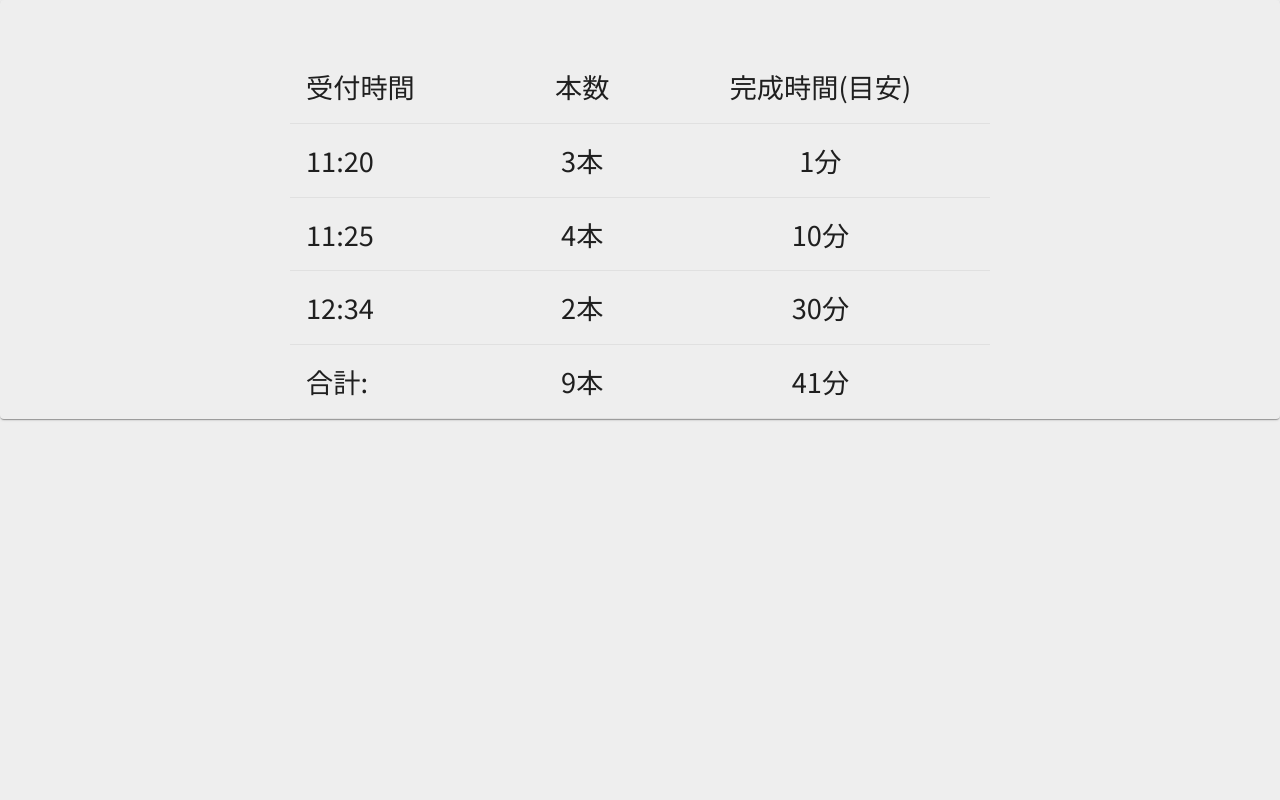
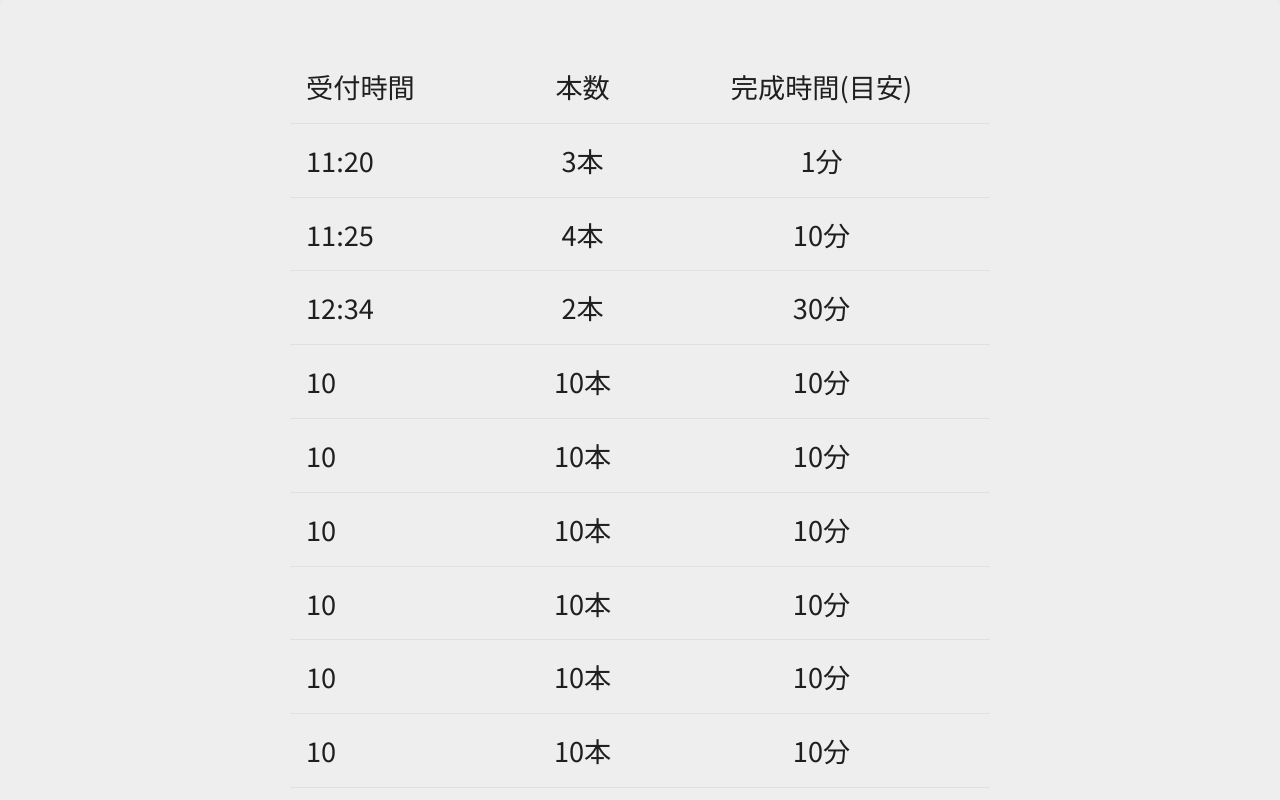
Before and after one commit to dokimiki/scfes23-foodorder, a Next.js app: page /I3/admin/potato in a window 1280 px wide. Shown: the top 800 px of the page. Built offline with nearby package versions, Linux system fonts and the light colour scheme.

Commit message:
change test data

```diff
--- a/src/app/I3/admin/potato/page.tsx
+++ b/src/app/I3/admin/potato/page.tsx
@@ -19,9 +19,9 @@ function createData(reception_time: string, quant: number, completion_time: numb
 const rows = [createData("11:20", 159, 6.0)];
 
 export default function Potato() {
-    const reception_time = ["11:20", "11:25", "12:34"];
-    const quant = [3, 4, 2]; //商品の数量
-    const completion_time = [1, 10, 30];
+    const reception_time = ["11:20", "11:25", "12:34", "10", "10", "10", "10", "10", "10", "10", "10", "10"];
+    const quant = [3, 4, 2, 10, 10, 10, 10, 10, 10, 10, 10, 10]; //商品の数量
+    const completion_time = [1, 10, 30, 10, 10, 10, 10, 10, 10, 10, 10, 10];
     const total_quant = quant.reduce((a, b) => a + b);
     const total_completion_time = completion_time.reduce((a, b) => a + b);
     return (
```
